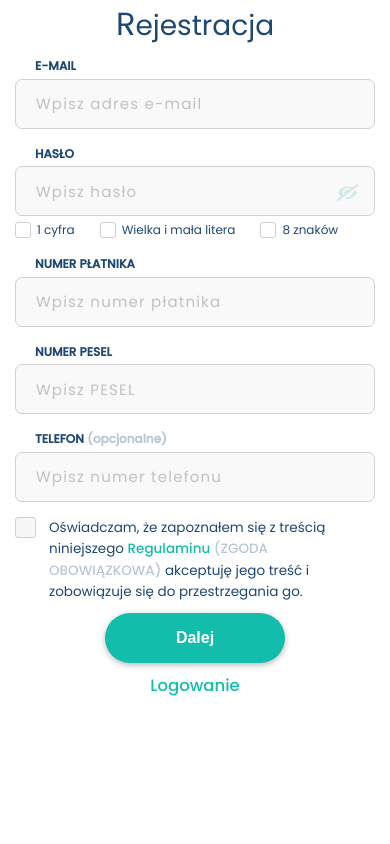
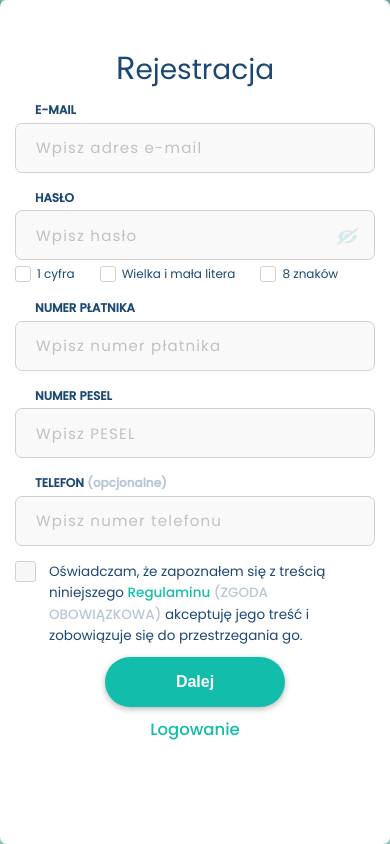
Before and after one commit to Przemyslaw-Pajka/custom-registration-form, a React (Create React App) app: page / in a window 390 px wide. Built offline with nearby package versions, Linux system fonts and the light colour scheme.

Commit message:
fix height of root

```diff
--- a/src/pages/Home/styles/Home.styled.js
+++ b/src/pages/Home/styles/Home.styled.js
@@ -13,6 +13,10 @@ export const HomeStyled = styled.div`
       height: 100vh;
       padding: 58px 15px 58px;
       padding-top: 0;
+      display: flex;
+    flex-direction: column;
+    align-items: center;
+    justify-content: center;
       .submit-registration-btn,.log-in {
          margin-top: 10px;
       }
--- a/src/styles/index.css
+++ b/src/styles/index.css
@@ -8,10 +8,9 @@
   box-sizing: border-box;
 }
 .root {
-  height: 100vh;
-  background: var(--main-bg-url) center no-repeat;
   background-size: cover;
   display: flex;
+  height: 100vh;
 }
 .root.fixed::before {
   display: block;
@@ -26,13 +25,15 @@ a {
 }
 body {
   margin: 0;
-  height: 100vh;
-  width: 100vw;
+  background: var(--main-bg-url) center no-repeat;
   font-family: var(--font-family-primary);
   color: var(--font-color-primary);
 }
 
 @media (max-width: 450px) {
+  body {
+    padding: 0px;
+  }
   .root {
     background: none;
   }
```
